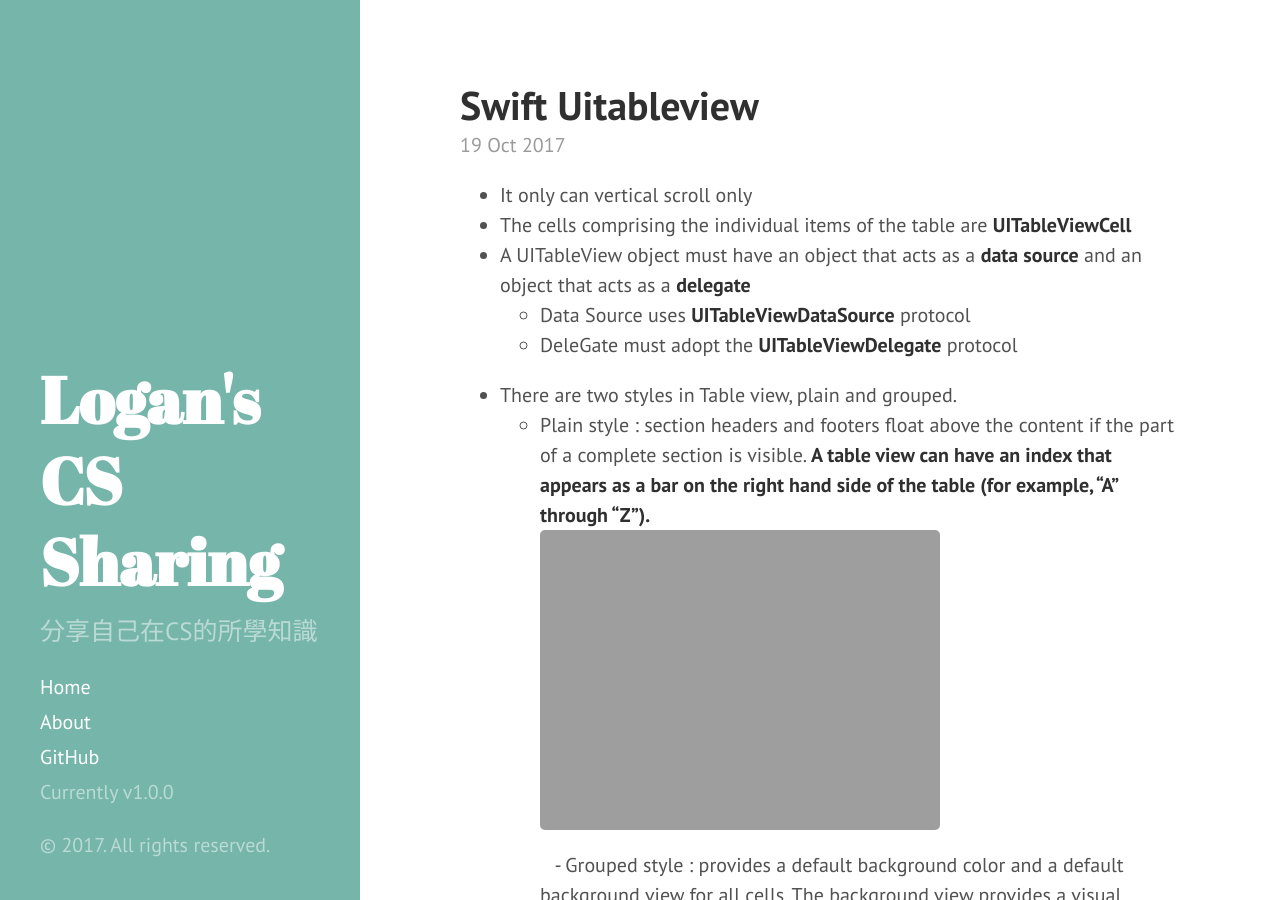
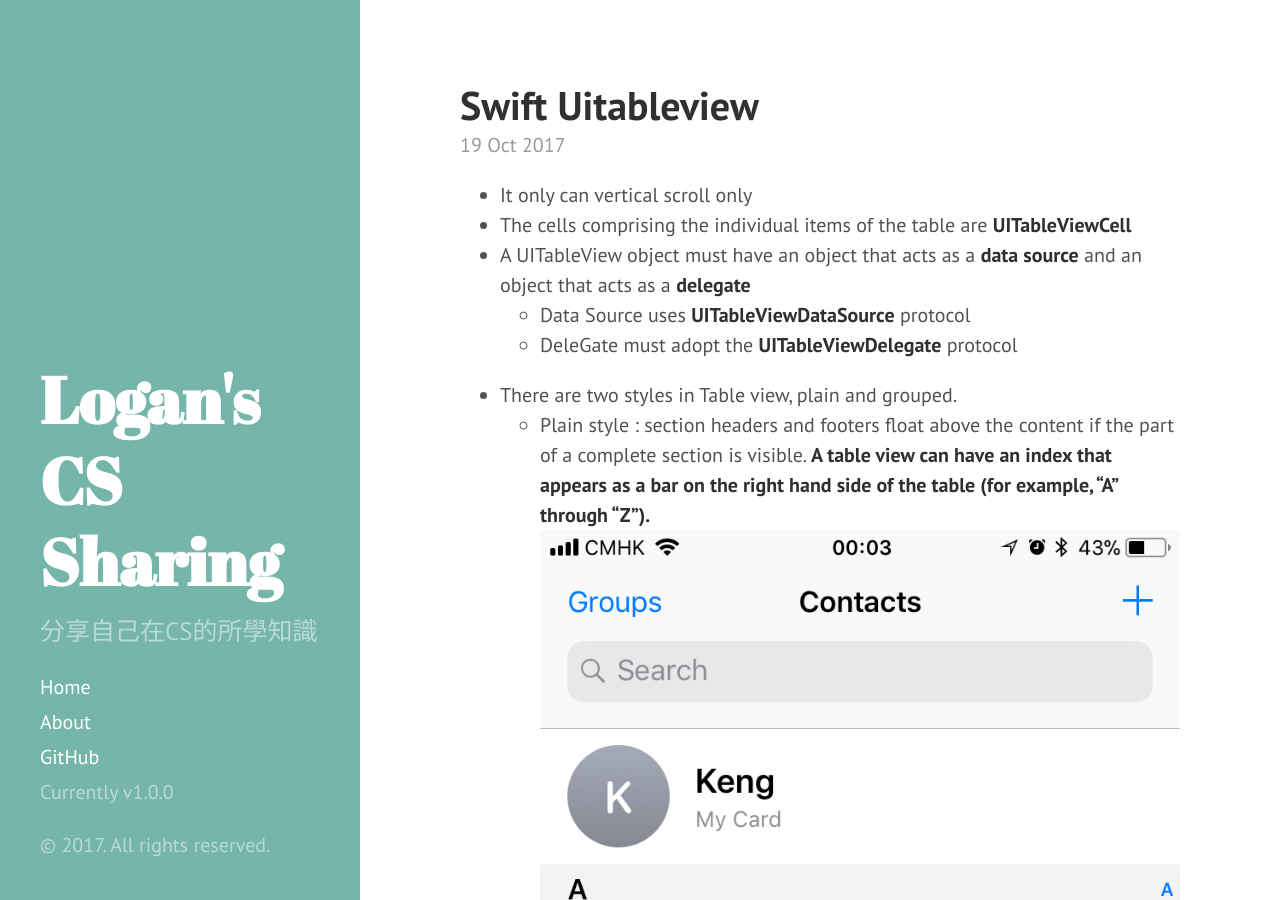
Before and after one commit to HermesKeng/HermesKeng.github.io, a Jekyll site: the page built from _posts/2017-10-19-Swift-UITableView.md, in a window 1280 px wide and 900 px high. Built offline with Jekyll 4.4.1, drawn with Linux system fonts in a browser that asks for light colours; our own code applies the rules of GitHub Pages for plain Markdown files; Markdown is read by kramdown in place of the engine named in the settings.

Commit message:
Edit Image size

```diff
--- a/_posts/2017-10-19-Swift-UITableView.md
+++ b/_posts/2017-10-19-Swift-UITableView.md
@@ -5,7 +5,7 @@
     - DeleGate must adopt the **UITableViewDelegate** protocol
 - There are two styles in Table view, plain and grouped.
     - Plain style : section headers and footers float above the content if the part of a complete section is visible. **A table view can have an index that appears as a bar on the right hand side of the table (for example, "A" through "Z").**
-    ![Plain style example]({{ site.url }}/images/plainUITableView.PNG | width=100)
+    ![Plain style example]({{ site.url }}/images/plainUITableView.PNG)
     - Grouped style : provides a default background color and a default background view for all cells. The background view provides a visual grouping for all cells in a particular section.
     ![Grouped style example]({{ site.url }}/images/groupedUITableView.PNG)
 
```
